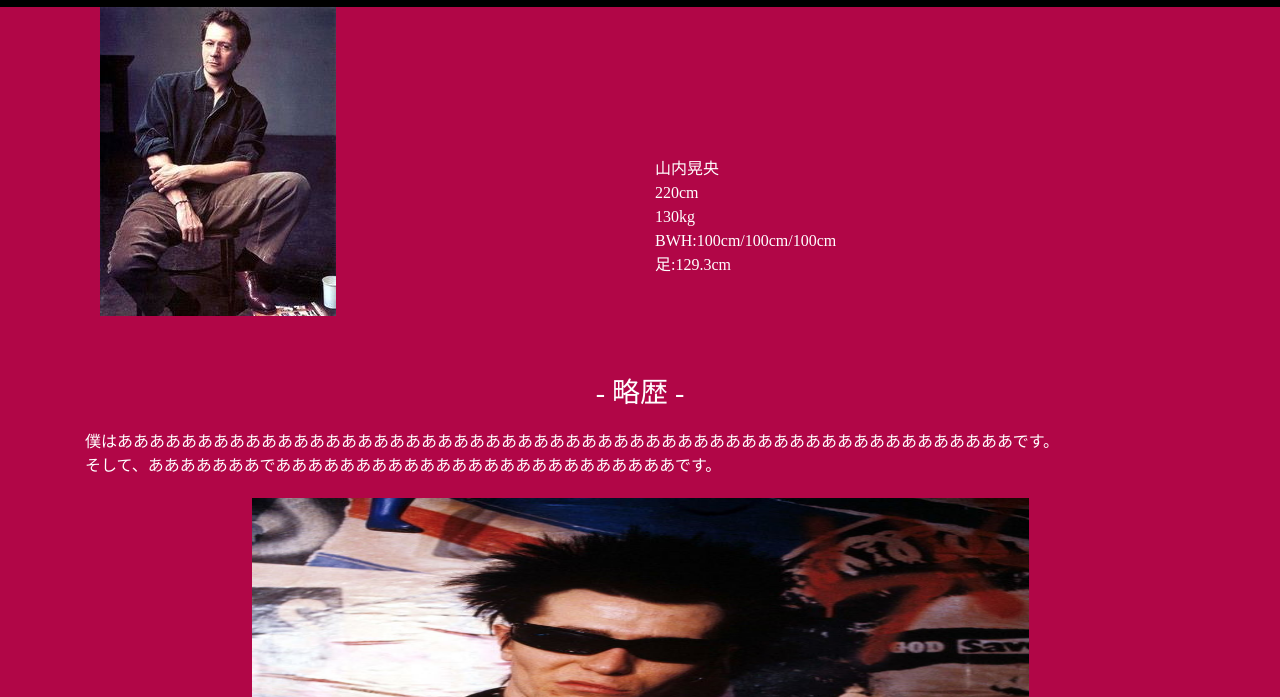
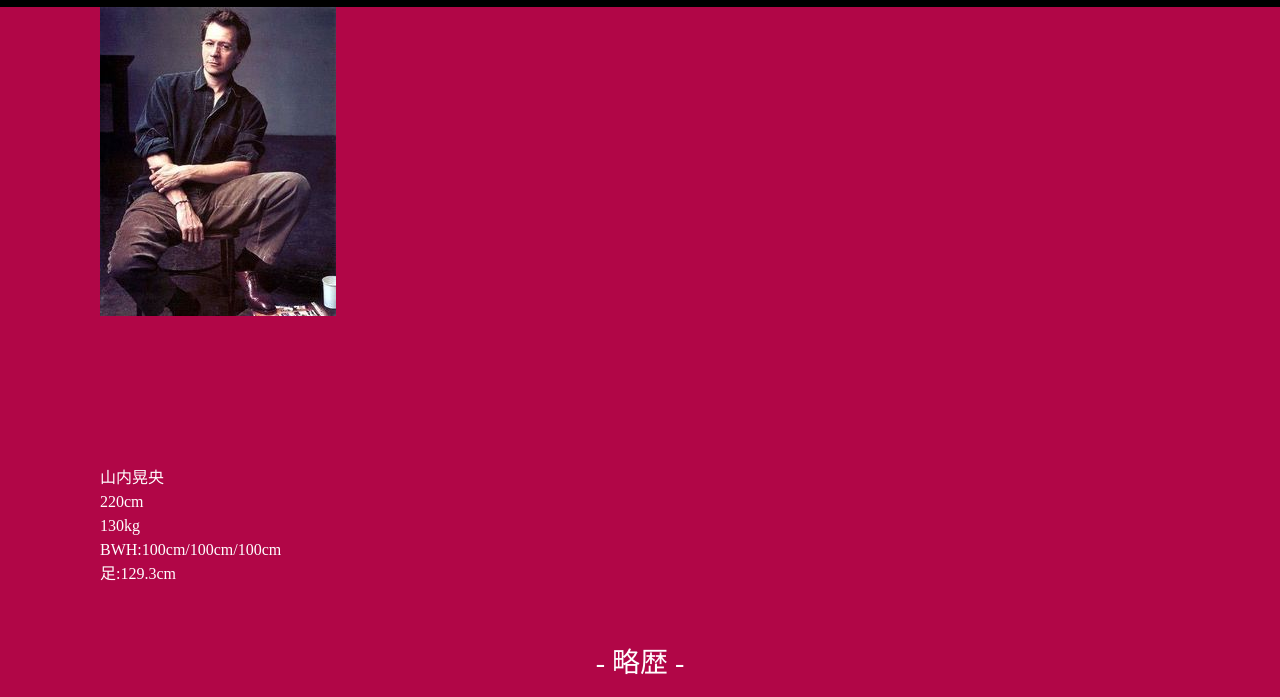
Before and after one commit to hiroyuki1/AkisMovie, a plain HTML site: page profile.html in a window 1280 px wide. Shown: the part 53-750 px from the top of the page. Drawn offline with nearby package versions, Linux system fonts and the light colour scheme.

Commit message:
Update profile.css

```diff
--- a/profile.css
+++ b/profile.css
@@ -77,7 +77,7 @@ h1 {
 .handw {
     background-color: rgb(177, 6, 71);
 }
-.handw .container {
+.handw {
     display:flex;
 }
 .handw-text {
```
